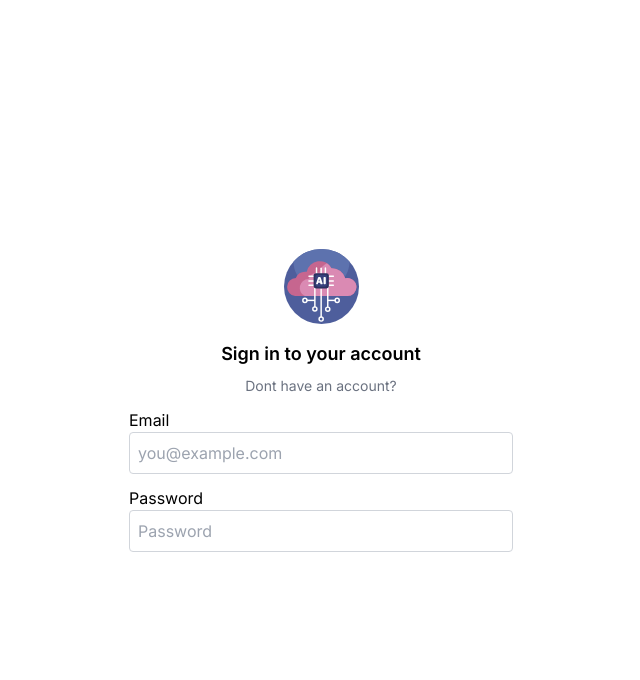
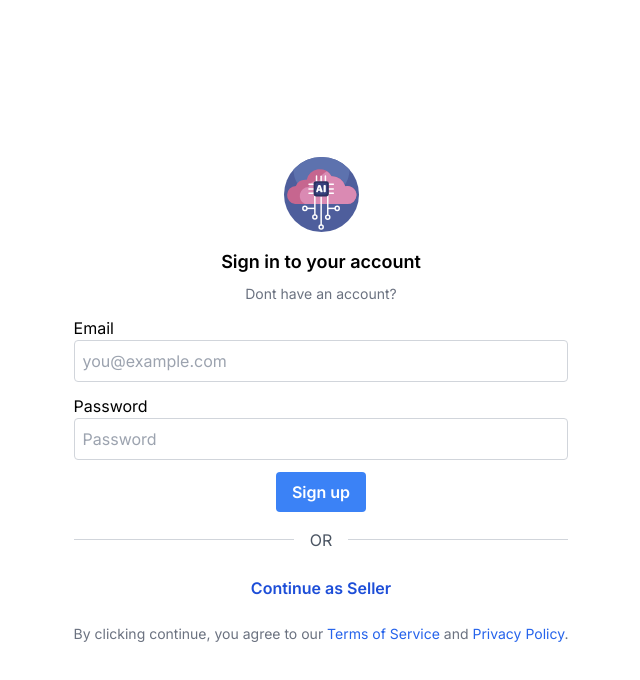
Before and after one commit to abraxas93/dashboard-ui-app, a Next.js app: page / in a window 1280 px wide. Shown: the top 680 px of the page, without its empty margins (319-959 px from the left). Built offline with nearby package versions, Linux system fonts and the light colour scheme.

Commit message:
style: add button and divider html

```diff
--- a/app/page.tsx
+++ b/app/page.tsx
@@ -22,6 +22,23 @@ export default function Home() {
           <Input label="Email" placeholder="you@example.com" />
           <Input label="Password" placeholder="Password" />
         </div>
+        <div className="flex flex-col items-center space-y-4">
+          <button className="bg-blue-500 text-white font-semibold py-2 px-4 rounded hover:bg-blue-600 focus:outline-none focus:ring-2 focus:ring-blue-500 focus:ring-opacity-50">
+            Sign up
+          </button>
+          <div className="flex items-center my-4 w-full">
+            <div className="bg-gray-300 h-px flex-grow"></div>
+            <span className="flex-shrink mx-4 text-gray-600">OR</span>
+            <div className="bg-gray-300 h-px flex-grow"></div>
+          </div>
+          <button className="text-blue-700 font-semibold py-2 px-4 rounded hover:text-blue-800 focus:outline-none focus:ring-2 focus:ring-blue-500 focus:ring-opacity-50">
+            Continue as Seller
+          </button>
+          <div className="text-center text-sm text-gray-500">
+            By clicking continue, you agree to our <a href="#" className="text-blue-600 hover:underline">Terms of Service</a> and <a href="#" className="text-blue-600 hover:underline">Privacy Policy</a>.
+          </div>
+        </div>
+
       </div>
     </main>
   );
```
